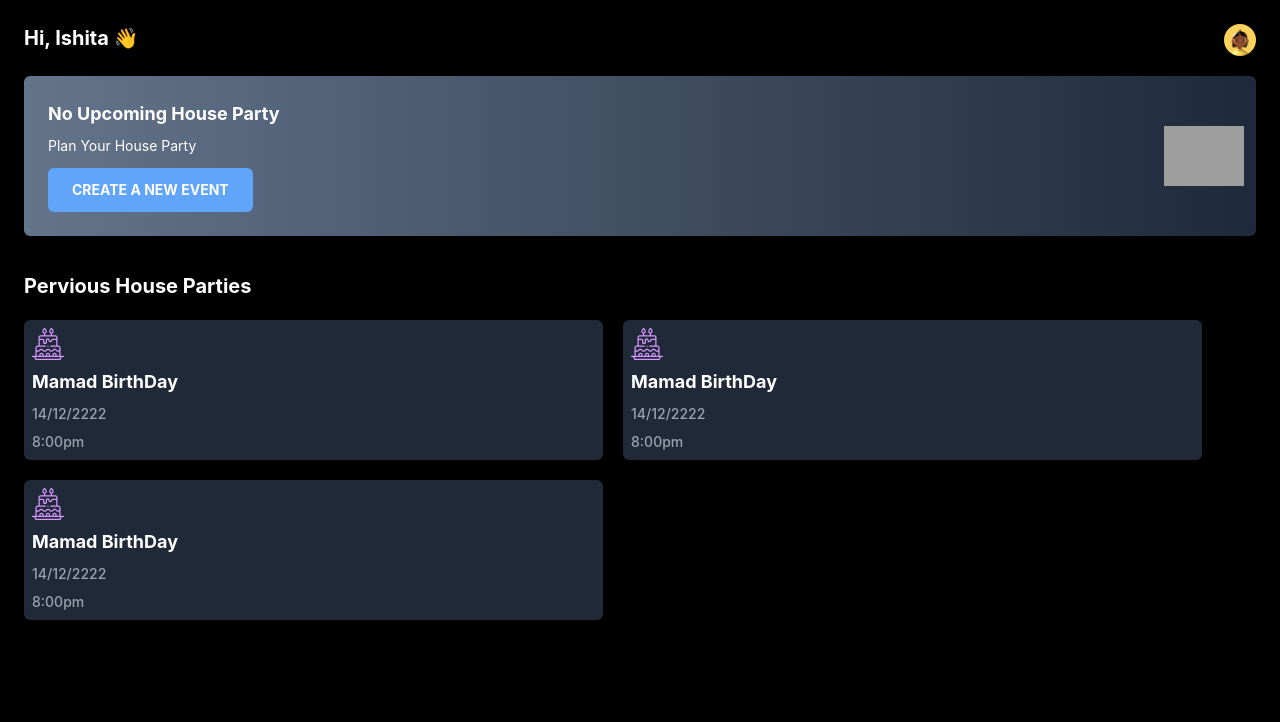
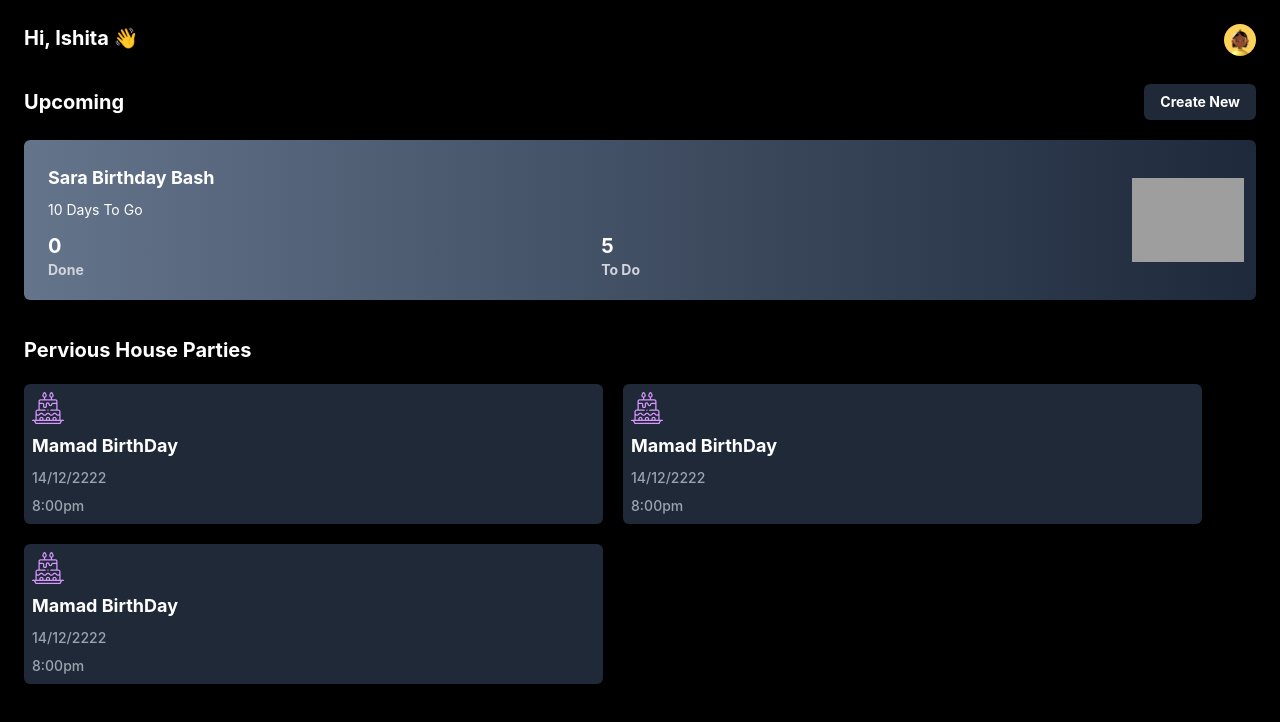
Before and after one commit to nmolaei7878/PartyPlan, a React (Create React App) app: page /home in a window 1280 px wide. Shown: the top 722 px of the page. Built offline with nearby package versions, Linux system fonts and the light colour scheme; grey boxes are pictures that could not be loaded.

Commit message:
start to plan page

```diff
--- a/src/App.tsx
+++ b/src/App.tsx
@@ -2,6 +2,7 @@ import { Suspense } from "react";
 import { Navigate, Route, Routes } from "react-router-dom";
 import HomePage from "./pages/home/home";
 import BaseLayout from "./components/layout/BaseLayout";
+import CreatePlan from "./pages/plan/CreatePlan";
 
 function App() {
   return (
@@ -17,6 +18,7 @@ function App() {
           <Routes>
             <Route path="/" element={<Navigate replace to={"/home"} />} />
             <Route path="/home" element={<HomePage />} />
+            <Route path="/create-plan" element={<CreatePlan />} />
             <Route path="*" element={<HomePage />} />
           </Routes>
         </BaseLayout>
--- a/src/pages/home/components/Header.tsx
+++ b/src/pages/home/components/Header.tsx
@@ -1,12 +1,33 @@
 import React from "react";
 import Profile from "../../../assets/icons/profile.svg";
+import { useAppSelector } from "../../../core/hook/hooks";
+import { useNavigate } from "react-router-dom";
 
 const Header = () => {
+  const plans = useAppSelector((state) => state.plan);
+  const navigate = useNavigate();
+
+  function goToCreatePlan() {
+    navigate("/create-plan");
+  }
   return (
-    <header className="flex justify-between ">
-      <div className="">hi, ishita 👋</div>
-      <img src={Profile} alt="" />
-    </header>
+    <>
+      <header className="flex justify-between ">
+        <div className="">hi, ishita 👋</div>
+        <img src={Profile} alt="" />
+      </header>
+      {plans.plans.length > 0 && (
+        <div className="flex justify-between items-center mt-2">
+          <div className="">upcoming</div>
+          <button
+            onClick={goToCreatePlan}
+            className="bg-gray-800 px-4 py-2 rounded-md capitalize text-sm "
+          >
+            create new
+          </button>
+        </div>
+      )}
+    </>
   );
 };
 
--- a/src/pages/home/components/NoUpComingCard.tsx
+++ b/src/pages/home/components/NoUpComingCard.tsx
@@ -1,12 +1,21 @@
 import React from "react";
 import Sayl from "../../../assets/icons/sayl.svg";
+import { useNavigate } from "react-router-dom";
 
 const NoUpComingCard = () => {
+  const navigate = useNavigate();
+
+  function goToCreatePlan() {
+    navigate("/create-plan");
+  }
   return (
     <div className="bg-gradient-to-r from-slate-500 to-slate-800 rounded-md h-40 p-6 relative">
       <p className="mb-2 text-lg">no upcoming house party</p>
       <p className="text-sm mb-3 font-normal">Plan your house party</p>
-      <button className="bg-blue-400 px-6 py-3 rounded-md uppercase text-sm">
+      <button
+        onClick={goToCreatePlan}
+        className="bg-blue-400 px-6 py-3 rounded-md uppercase text-sm"
+      >
         create a new event
       </button>
 
--- a/src/pages/home/home.tsx
+++ b/src/pages/home/home.tsx
@@ -11,14 +11,7 @@ const HomePage = () => {
   return (
     <div className="text-white font-bold text-xl flex flex-col gap-5 capitalize bg-black max-h-min">
       <Header />
-      {plans.plans.length > 0 && (
-        <div className="flex justify-between items-center mt-2">
-          <div className="">upcoming</div>
-          <button className="bg-gray-800 px-4 py-2 rounded-md capitalize text-sm ">
-            create new
-          </button>
-        </div>
-      )}
+
       {plans.plans.length > 0 ? (
         Array(1)
           .fill(null)
--- /dev/null
+++ b/src/pages/plan/CreatePlan.tsx
@@ -0,0 +1,7 @@
+import React from "react";
+
+const CreatePlan = () => {
+  return <div className="bg-red-300">s</div>;
+};
+
+export default CreatePlan;
--- a/src/redux/plan-slice.ts
+++ b/src/redux/plan-slice.ts
@@ -9,7 +9,7 @@ type InitialState = {
 };
 const p: Plan = { title: "mamad" };
 const initialState: InitialState = {
-  plans: [],
+  plans: [p],
 };
 
 const planSlice = createSlice({
```
